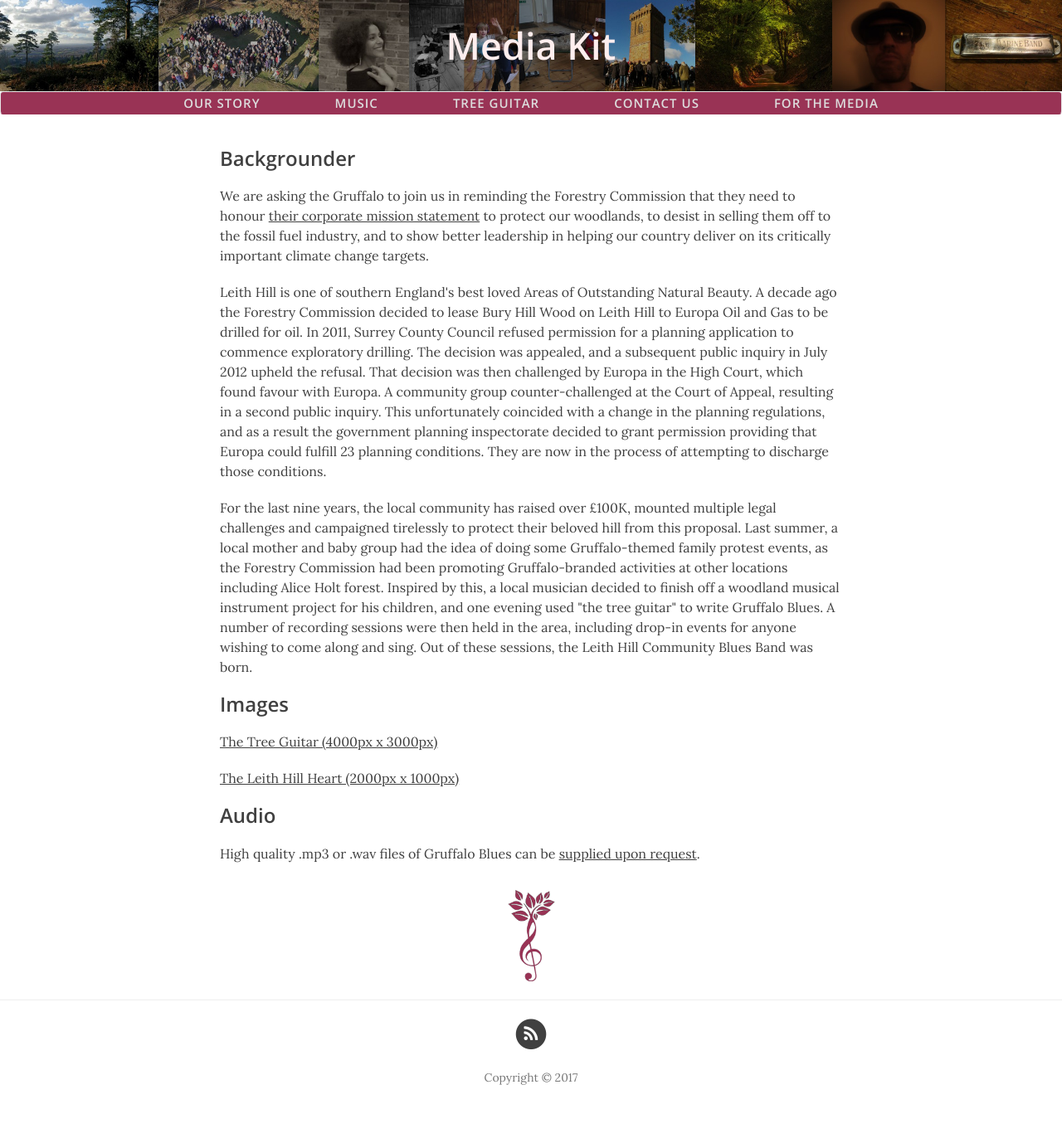
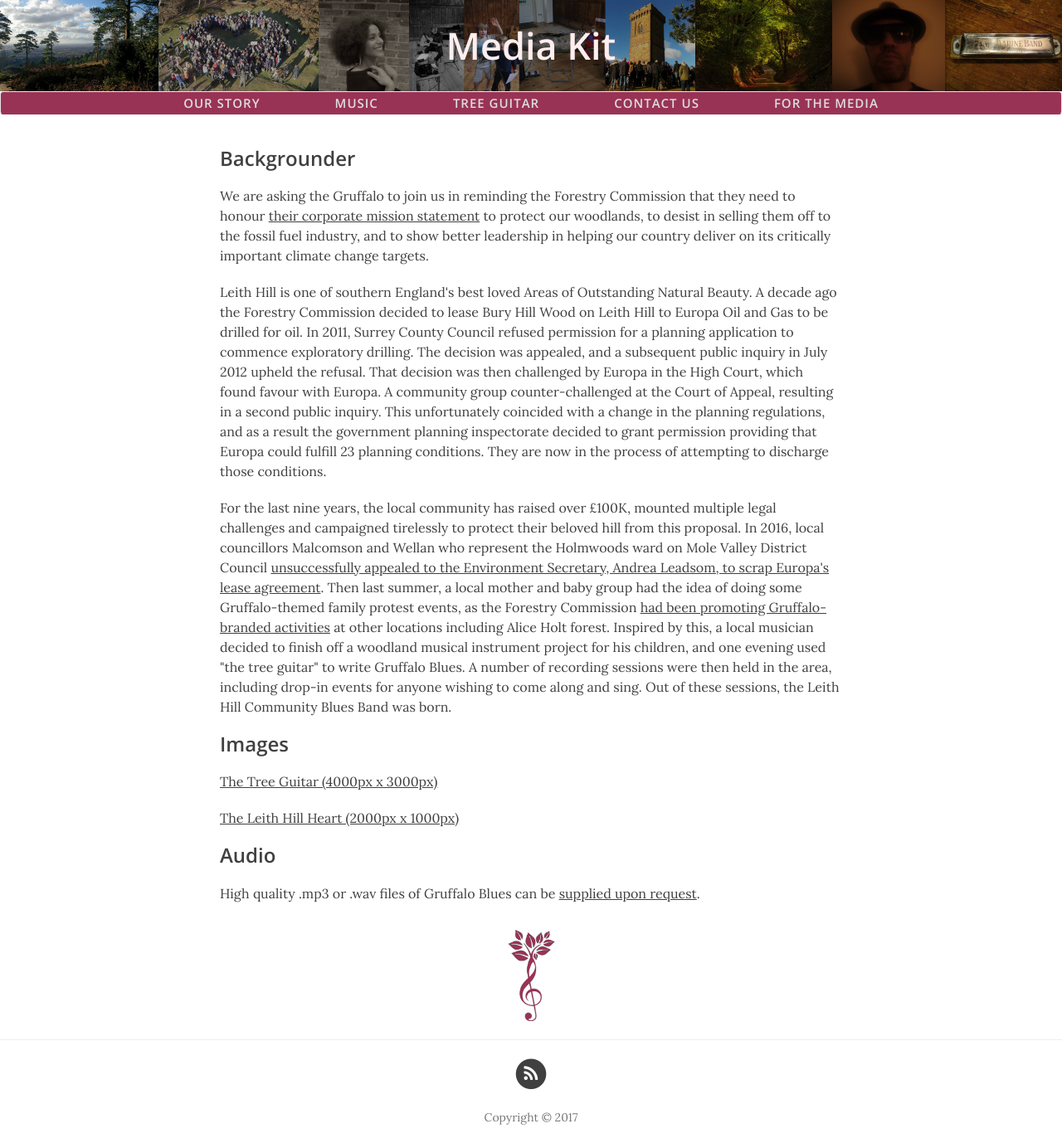
Before and after one commit to voiceforleithhill/leithhillblues.co.uk, a Jekyll site: the page built from media-kit.html, in a window 1280 px wide. Shown: the whole page at 83% size. Built offline with Jekyll 4.4.1, drawn with Linux system fonts in a browser that asks for light colours; nearby versions of some CDN libraries; before the commit the page ends 1330 px from its top, so only the background shows below that.

Commit message:
Content updates

```diff
--- a/media-kit.html
+++ b/media-kit.html
@@ -9,7 +9,7 @@ title: Media Kit
 
 <p>Leith Hill is one of southern England's best loved Areas of Outstanding Natural Beauty. A decade ago the Forestry Commission decided to lease Bury Hill Wood on Leith Hill to Europa Oil and Gas to be drilled for oil. In 2011, Surrey County Council refused permission for a planning application to commence exploratory drilling. The decision was appealed, and a subsequent public inquiry in July 2012 upheld the refusal. That decision was then challenged by Europa in the High Court, which found favour with Europa. A community group counter-challenged at the Court of Appeal, resulting in a second public inquiry. This unfortunately coincided with a change in the planning regulations, and as a result the government planning inspectorate decided to grant permission providing that Europa could fulfill 23 planning conditions. They are now in the process of attempting to discharge those conditions.</p>
 
-<p>For the last nine years, the local community has raised over £100K, mounted multiple legal challenges and campaigned tirelessly to protect their beloved hill from this proposal. Last summer, a local mother and baby group had the idea of doing some Gruffalo-themed family protest events, as the Forestry Commission had been promoting Gruffalo-branded activities at other locations including Alice Holt forest. Inspired by this, a local musician decided to finish off a woodland musical instrument project for his children, and one evening used "the tree guitar" to write Gruffalo Blues. A number of recording sessions were then held in the area, including drop-in events for anyone wishing to come along and sing. Out of these sessions, the Leith Hill Community Blues Band was born.</p>
+<p>For the last nine years, the local community has raised over £100K, mounted multiple legal challenges and campaigned tirelessly to protect their beloved hill from this proposal. In 2016, local councillors Malcomson and Wellan who represent the Holmwoods ward on Mole Valley District Council <a href="https://drillordrop.com/2017/02/06/forestry-commission-refuses-to-drop-oil-drilling-deal-with-europa-near-leith-hill" target="_blank">unsuccessfully appealed to the Environment Secretary, Andrea Leadsom, to scrap Europa's lease agreement</a>. Then last summer, a local mother and baby group had the idea of doing some Gruffalo-themed family protest events, as the Forestry Commission <a href="https://www.forestry.gov.uk/gruffalo" target="_blank">had been promoting Gruffalo-branded activities</a> at other locations including Alice Holt forest. Inspired by this, a local musician decided to finish off a woodland musical instrument project for his children, and one evening used "the tree guitar" to write Gruffalo Blues. A number of recording sessions were then held in the area, including drop-in events for anyone wishing to come along and sing. Out of these sessions, the Leith Hill Community Blues Band was born.</p>
 
 <h3>Images</h3>
 
```
